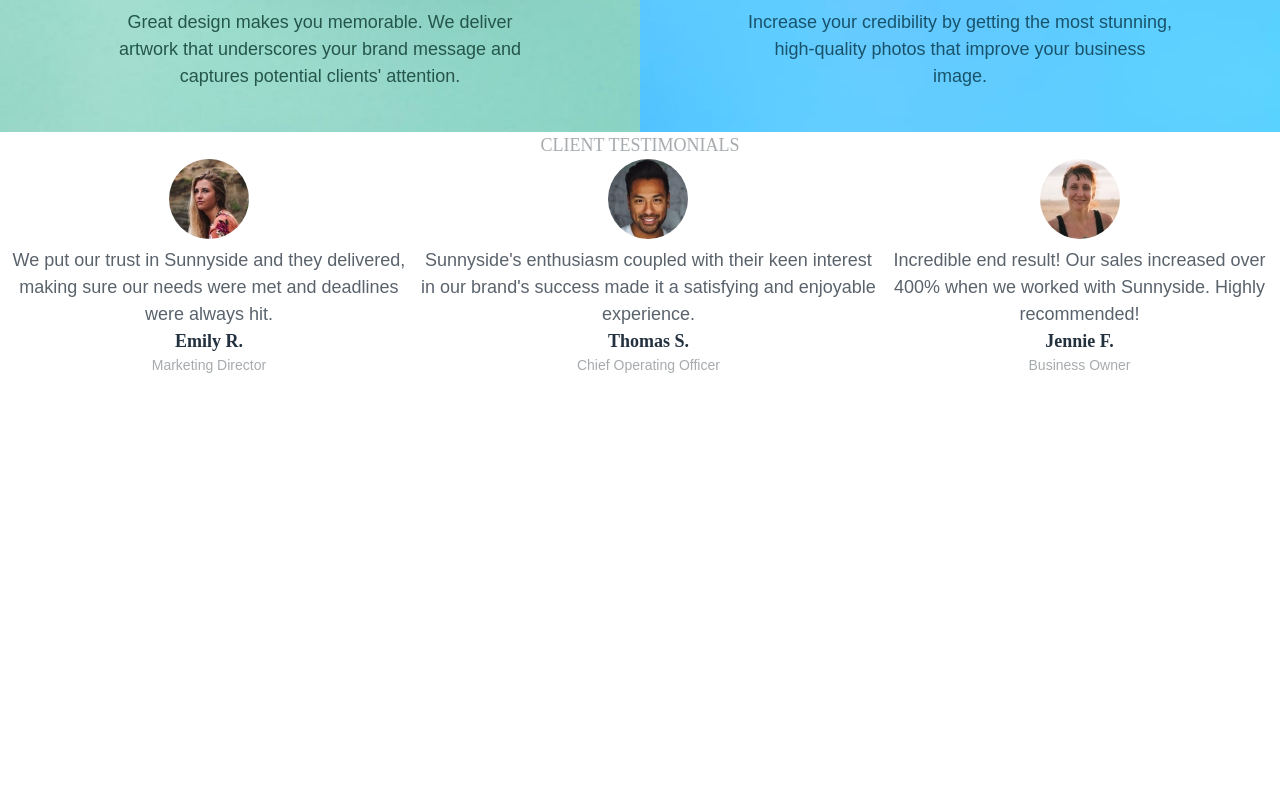
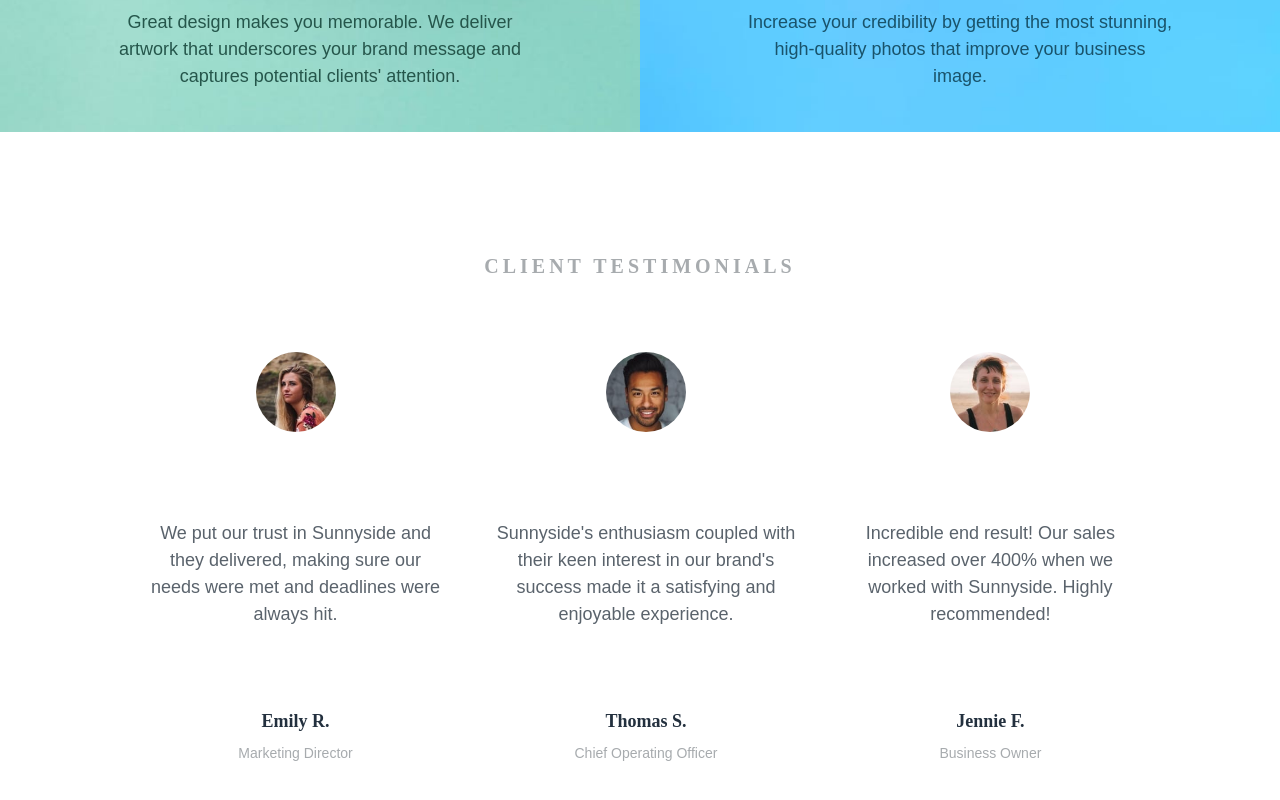
Before and after one commit to lauraylchen/sunnyside-agency-landing-page, a React (Create React App) app: page / in a window 1280 px wide. Shown: the part 2268-3068 px from the top of the page. Built offline with nearby package versions, Linux system fonts and the light colour scheme; the HTML template or start-up script is replaced by a standard one.

Commit message:
Completed Testimonials component

```diff
--- a/src/components/Testimonials.js
+++ b/src/components/Testimonials.js
@@ -32,24 +32,24 @@ const Testimonials = () => {
     const {name, position, avatar, content, alt} = client;
 
     return (
-      <div className='text-center'>
+      <div className='text-center mx-5 py-12'>
         <div class="avatar">
-          <div class="w-20 rounded-full">
+          <div class="w-24 lg:w-20 rounded-full">
             <img src={avatar} className='' alt={alt} />
           </div>
         </div>
-        <p className='text-veryDarkGrayBlue'>{content}</p>
-        <h5 className='font-fraunces font-black'>{name}</h5>
+        <p className='text-veryDarkGrayBlue my-20'>{content}</p>
+        <h5 className='font-fraunces font-black mb-2'>{name}</h5>
         <h6 className='text-grayBlue text-sm capitalize'>{position}</h6>
       </div>
     )
   });
 
   return (
-    <div className='w-screen lg:h-screen'>
-      <div>
-        <h4 className='font-fraunces uppercase text-grayBlue text-center'>Client testimonials</h4>
-        <div className='lg:flex lg:justify-center lg:content-center'>
+    <div className='w-screen lg:h-screen grid place-content-center'>
+      <div className='py-20 lg:w-4/5 lg:m-auto'>
+        <h4 className='font-fraunces uppercase text-grayBlue text-center text-xl font-black mb-6'>Client testimonials</h4>
+        <div className='lg:flex lg:justify-center'>
           {mappedClients}
         </div>
       </div>
--- a/src/index.css
+++ b/src/index.css
@@ -34,6 +34,10 @@ h3 {
   font-size: 1.75rem;
 }
 
+h4 {
+  letter-spacing: 0.2em;
+}
+
 /* Dropdown Menu */
 .triangle:before {
   content: "";
```
